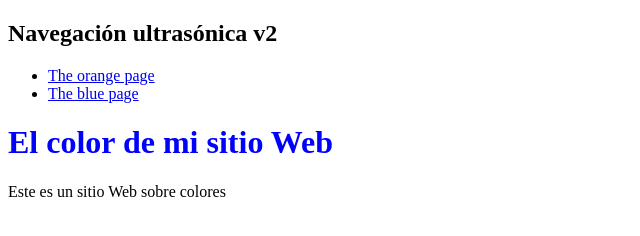
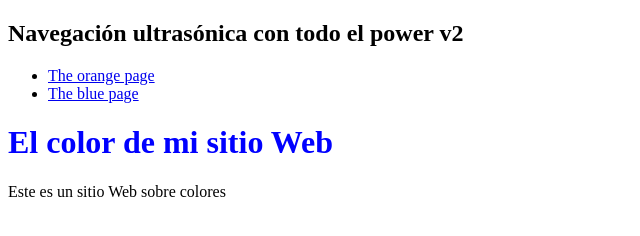
Before and after one commit to OscarM2001/PracticaGit, a plain HTML site: page index.html in a window 1280 px wide. Shown: the whole page, without its empty margins (0-640 px from the left). Drawn offline with Linux system fonts and the light colour scheme.

Commit message:
commit de Oscar Moran

```diff
--- a/index.html
+++ b/index.html
@@ -7,7 +7,7 @@
     <meta name='viewport' content='width=device-width, initial-scale=1'>
 <script async src='/cdn-cgi/bm/cv/669835187/api.js'></script></head>
 <body>
-    <h2>Navegación ultrasónica v2 </h2>
+    <h2>Navegación ultrasónica con todo el power v2 </h2>
     <ul>
         <li>
             <a href="orange.html">The orange page</a>
```
